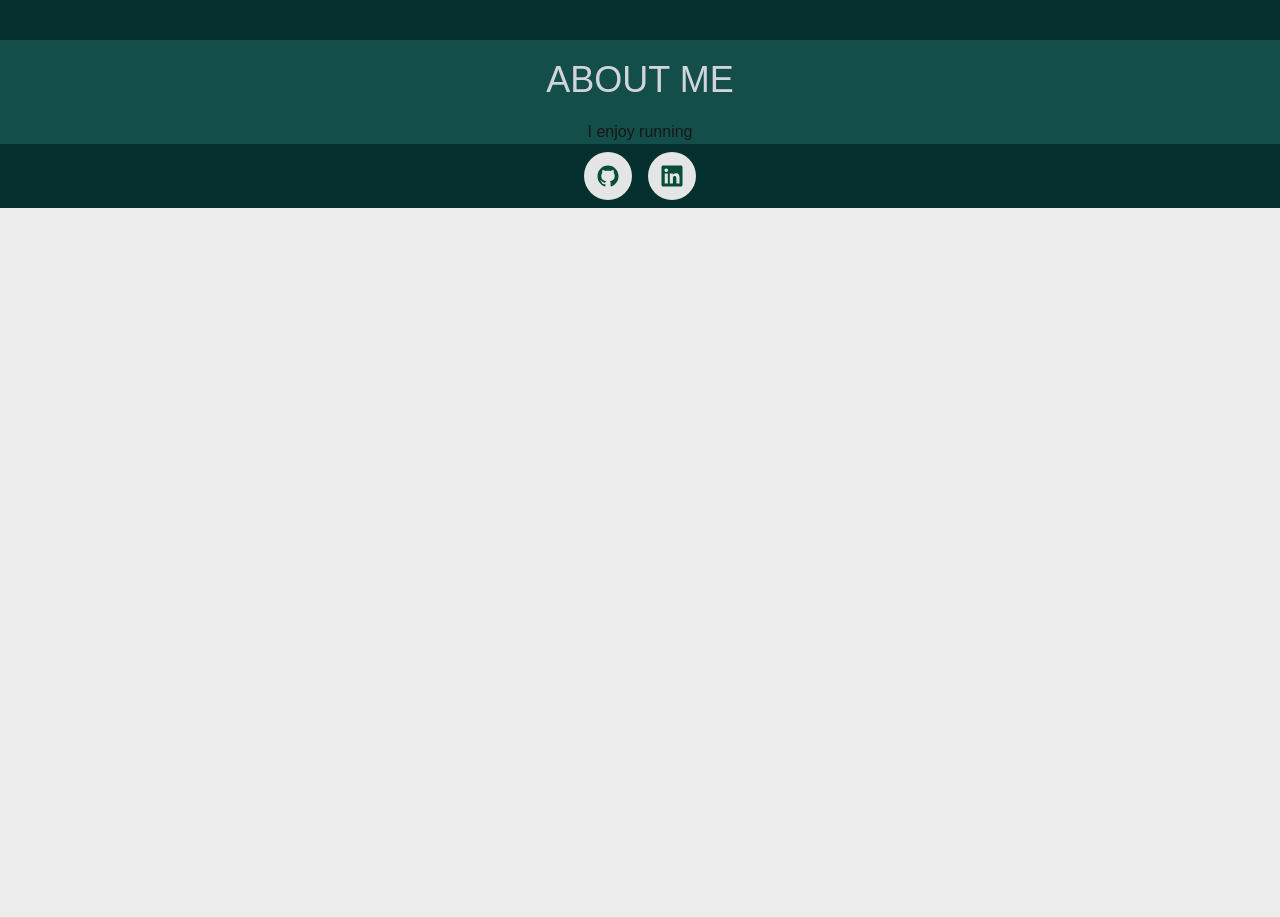
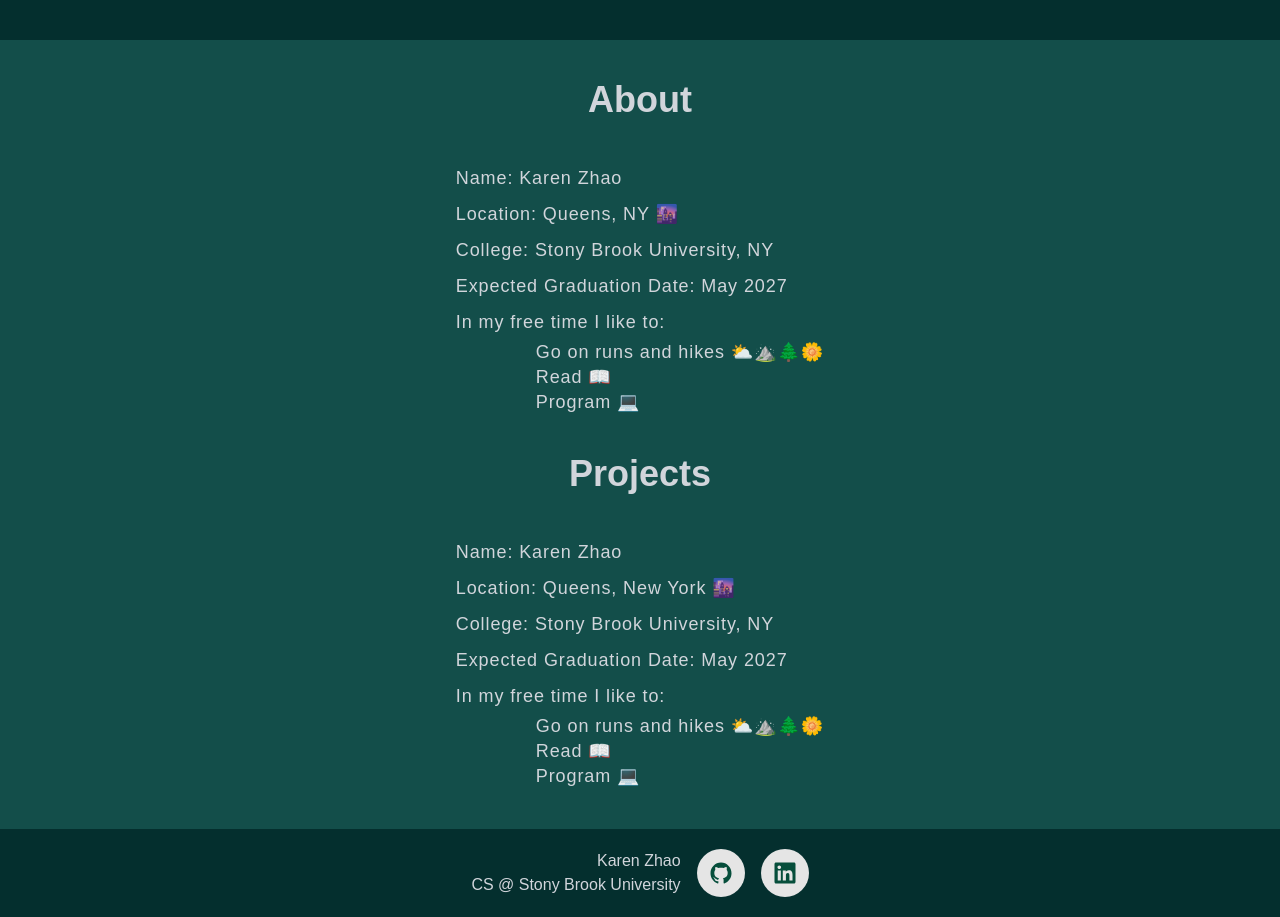
Before and after one commit to karzhao/karen-zhao, a Next.js app: page / in a window 1280 px wide. Shown: the part 760-1677 px from the top of the page. Before the commit the page ends 968 px from the top, so only its background shows below. Built offline with nearby package versions, Linux system fonts and the light colour scheme.

Commit message:
Added about me section

```diff
--- a/app/About/index.tsx
+++ b/app/About/index.tsx
@@ -2,13 +2,27 @@
 
 const About = () => {
     return (
-        <div id="about">
-            <h1 className="text-gray-300 text-4xl flex justify-center my-5">
-                ABOUT ME
+        <div id="about" style={{ scrollMarginTop: '70px' }}>
+            <div>
+                <h1 className="font-bold text-gray-300 text-4xl flex justify-center my-10">
+                About
             </h1>
-            <p className="flex justify-center">
-                I enjoy running
-            </p>
+                <div className="flex flex-col items-center mx-auto w-fit">
+                    <ul className="text-lg leading-loose tracking-wider text-left list-inside text-gray-300">
+                        <li>Name: Karen Zhao</li>
+                        <li>Location: Queens, NY 🌆</li>
+                        <li>College: Stony Brook University, NY</li>
+                        <li>Expected Graduation Date: May 2027</li>
+                        <li>In my free time I like to:</li>
+                        <ul className="leading-snug ml-20">
+                            <li>Go on runs and hikes ⛅⛰️🌲🌼  </li>
+                            <li>Read 📖 </li>
+                            <li>Program 💻 </li>
+                        </ul>
+                    </ul>
+                </div>
+            </div>
+
         </div>
 
     )
--- a/app/Footer/index.tsx
+++ b/app/Footer/index.tsx
@@ -5,10 +5,16 @@ import ViewLinkedInButton from "../Hero/ViewLinkedInButton"
 
 const Footer = () => {
     return (
-        <footer className="footer footer-center items-center p-2 bg-teal-950">
+        <footer className="footer footer-center items-center p-5 bg-teal-950">
             <div className="flex justify-center gap-4">
-                <ViewGitHubButton />
-                <ViewLinkedInButton />
+                <div className="text-right text-gray-300 ">
+                    <p>Karen Zhao</p>
+                    <p>CS @ Stony Brook University</p>
+                </div>
+                <div className="flex justify-center gap-4">
+                    <ViewGitHubButton />
+                    <ViewLinkedInButton />
+                </div>
             </div>
         </footer>
     );
--- a/app/Hero/Navbar.tsx
+++ b/app/Hero/Navbar.tsx
@@ -9,9 +9,9 @@ interface NavItem {
 
 const NavigationBar: React.FC = () => {
   const navItems: NavItem[] = [
-    { title: 'Home', url: '#Hero' },
+    { title: 'Home', url: '#main' },
     { title: 'About', url: '#about' },
-    { title: 'Projects', url: '#Projects' },
+    { title: 'Projects', url: '#projects' },
   ];
 
   return (
--- a/app/Hero/TypingEffect.tsx
+++ b/app/Hero/TypingEffect.tsx
@@ -9,9 +9,9 @@ interface TypingEffectProps {
 
 const TypingEffect: React.FC<TypingEffectProps> = ({
   words,
-  typingSpeed = 35,
-  deletingSpeed = 5,
-  delaySpeed = 700,
+  typingSpeed = 30,
+  deletingSpeed = 3,
+  delaySpeed = 400,
 }) => {
   const [text, setText] = useState('');
   const [wordIndex, setWordIndex] = useState(0);
--- a/app/Hero/index.tsx
+++ b/app/Hero/index.tsx
@@ -21,7 +21,7 @@ const Hero = () => {
                     </div>
                 </div>
                 <div className="flex flex-col items-center justify-center mt-4 self-center">
-                    <h3 className="mt-5 text-xl font-bold font-sans-serif text-center text-amber-500">
+                    <h3 className="mt-5 text-xl font-bold font-sans-serif text-center text-sky-200">
                         SBU 2027 — B.S. in Computer Science, B.S. in Applied Mathematics
                     </h3>
                     <div className="mt-10 min-w-max flex gap-4">
--- /dev/null
+++ b/app/Projects/index.tsx
@@ -0,0 +1,30 @@
+'use client'
+
+const Projects = () => {
+    return (
+        <div id="projects">
+            <h1 className="font-bold text-gray-300 text-4xl flex justify-center my-10">
+                Projects
+            </h1>
+            <div className="flex flex-col items-center mx-auto w-fit">
+                <ul className="text-lg leading-loose tracking-wider text-left list-inside text-gray-300">
+                    <li>Name: Karen Zhao</li>
+                    <li>Location: Queens, New York 🌆</li>
+                    <li>College: Stony Brook University, NY</li>
+                    <li>Expected Graduation Date: May 2027</li>
+                    <li>In my free time I like to:</li>
+                        <ul className="leading-snug ml-20">
+                            <li>Go on runs and hikes ⛅⛰️🌲🌼  </li>
+                            <li>Read 📖 </li>
+                            <li>Program 💻 </li>
+                        </ul>
+                </ul>
+            </div>
+            <div className="my-10">
+            </div>
+        </div>
+
+    )
+}
+
+export default Projects;
--- a/app/page.tsx
+++ b/app/page.tsx
@@ -1,5 +1,6 @@
 import Hero from './Hero';
 import About from './About';
+import Projects from './Projects'
 import Footer from './Footer';
 
 export default function Home() {
@@ -7,6 +8,7 @@ export default function Home() {
     <main className="overflow-hidden bg-teal-900 ">
       <Hero />
       <About />
+      <Projects />
       <Footer />
     </main>
   );
--- a/tailwind.config.ts
+++ b/tailwind.config.ts
@@ -13,7 +13,6 @@ export default {
         foreground: "var(--foreground)",
       },
       fontFamily: {
-        // Set default font for body and text
         sans: ["Proxima Nova"],
       },
     },
```
